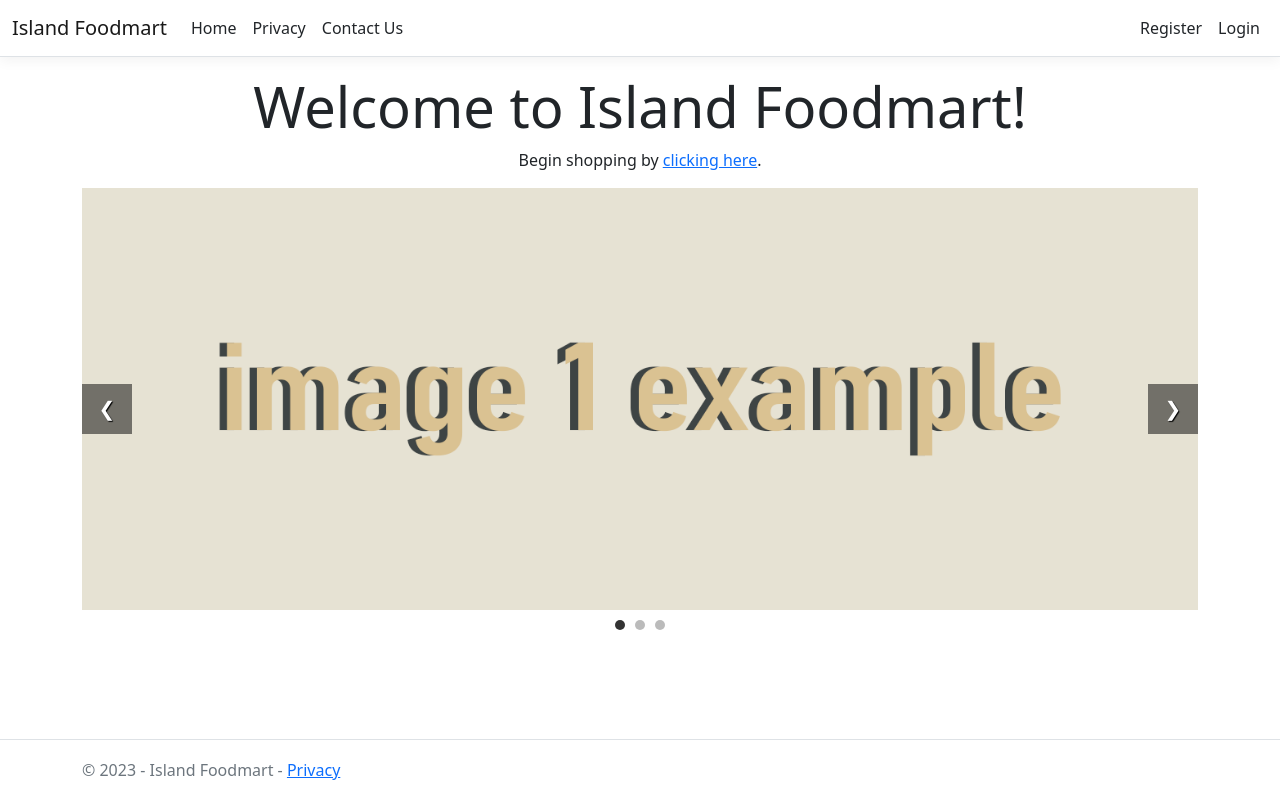
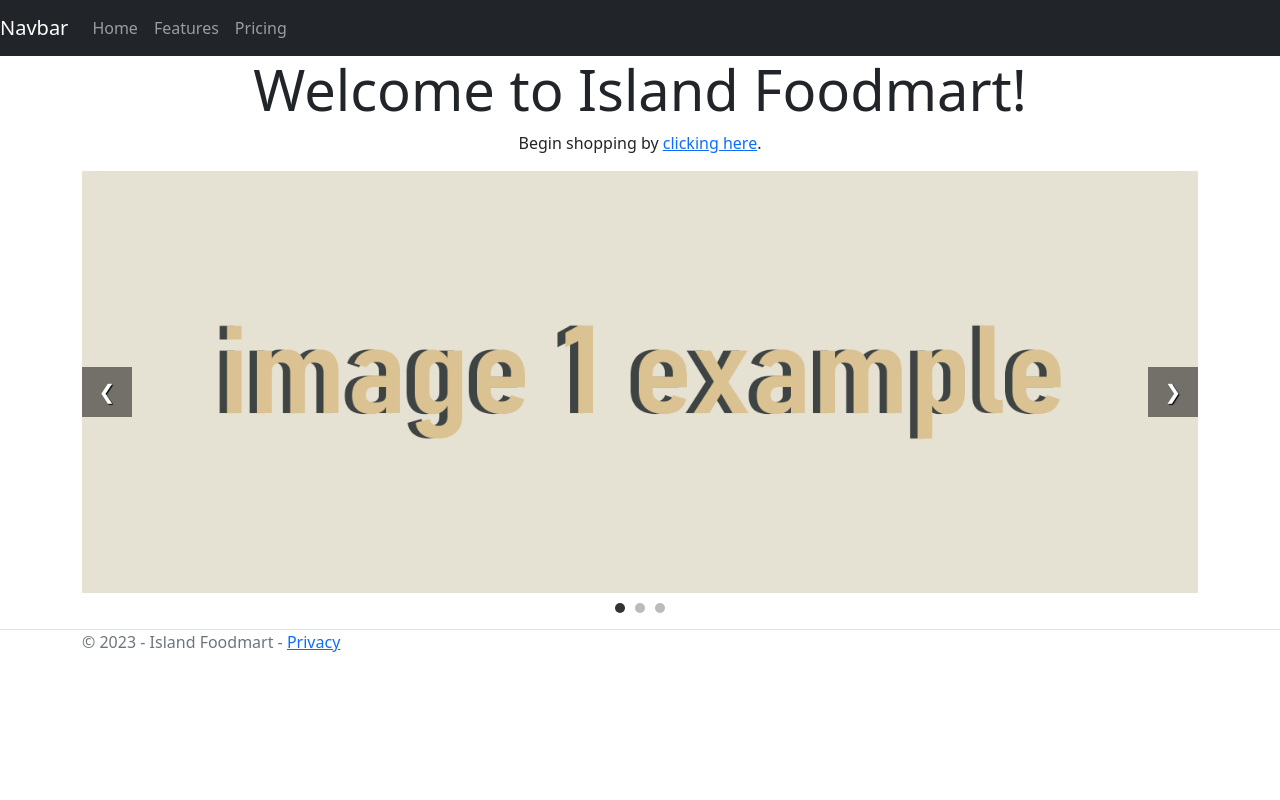
Before and after one commit to Sujal-Chand/IslandFoodmart, an ASP.NET Core app: page / in a window 1280 px wide. Run offline with ASP.NET Core 8, Linux system fonts and the light colour scheme; style sheets or scripts are compiled from the project's sources; some libraries are stand-ins or nearby versions.

Commit message:
Changed nNavbar

```diff
--- a/IslandFoodmart/Views/Shared/_Layout.cshtml
+++ b/IslandFoodmart/Views/Shared/_Layout.cshtml
@@ -9,6 +9,27 @@
     <link rel="stylesheet" href="~/IslandFoodmart.styles.css" asp-append-version="true" />
 </head>
 <body>
+    <nav class="navbar navbar-expand-lg navbar-dark bg-dark">
+        <a class="navbar-brand" href="#">Navbar</a>
+        <button class="navbar-toggler" type="button" data-toggle="collapse" data-target="#navbarNav" aria-controls="navbarNav" aria-expanded="false" aria-label="Toggle navigation">
+            <span class="navbar-toggler-icon"></span>
+        </button>
+        <div class="collapse navbar-collapse" id="navbarNav">
+            <ul class="navbar-nav">
+                <li class="nav-item">
+                    <a class="nav-link" asp-area="" asp-controller="Home" asp-action="Privacy">Home</a>
+                </li>
+                <li class="nav-item">
+                    <a class="nav-link" href="#">Features</a>
+                </li>
+                <li class="nav-item">
+                    <a class="nav-link" href="#">Pricing</a>
+                </li>
+
+            </ul>
+        </div>
+    </nav>
+    <!--
     <header>
         <nav class="navbar navbar-expand-sm navbar-toggleable-sm navbar-light bg-white border-bottom box-shadow mb-3">
             <div class="container-fluid">
@@ -34,6 +55,7 @@
             </div>
         </nav>
     </header>
+    -->
     <div class="container">
         <main role="main" class="pb-3">
             @RenderBody()
@@ -50,4 +72,5 @@
     <script src="~/js/site.js" asp-append-version="true"></script>
     @await RenderSectionAsync("Scripts", required: false)
 </body>
+
 </html>
--- a/IslandFoodmart/Views/Shared/_Layout.cshtml.css
+++ b/IslandFoodmart/Views/Shared/_Layout.cshtml.css
@@ -1,48 +1,38 @@
 /* Please see documentation at https://docs.microsoft.com/aspnet/core/client-side/bundling-and-minification
-for details on configuring this project to bundle and minify static web assets. */
+for details on configuring this project to bundle and minify static web assets.
 
-a.navbar-brand {
-  white-space: normal;
-  text-align: center;
-  word-break: break-all;
+.navbar-brand {
+    font-size: 24px;
+    font-weight: bold;
+    letter-spacing: 1px;
+    text-align: center;
 }
 
-a {
-  color: #0077cc;
+.navbar-nav .nav-link {
+    font-size: 18px;
+    font-weight: 500;
+    letter-spacing: 1px;
+    color: #333;
 }
 
-.btn-primary {
-  color: #fff;
-  background-color: #1b6ec2;
-  border-color: #1861ac;
+.navbar-nav .nav-link:hover {
+    color: #007bff;
 }
 
-.nav-pills .nav-link.active, .nav-pills .show > .nav-link {
-  color: #fff;
-  background-color: #1b6ec2;
-  border-color: #1861ac;
+footer {
+    margin-top: 50px;
+    padding: 20px 0;
+    font-size: 16px;
+    color: #777;
 }
 
-.border-top {
-  border-top: 1px solid #e5e5e5;
-}
-.border-bottom {
-  border-bottom: 1px solid #e5e5e5;
+footer a {
+    color: #007bff;
+    text-decoration: none;
 }
 
-.box-shadow {
-  box-shadow: 0 .25rem .75rem rgba(0, 0, 0, .05);
+footer a:hover {
+    text-decoration: underline;
 }
 
-button.accept-policy {
-  font-size: 1rem;
-  line-height: inherit;
-}
-
-.footer {
-  position: absolute;
-  bottom: 0;
-  width: 100%;
-  white-space: nowrap;
-  line-height: 60px;
-}
+    */
```
Also changed, not shown: IslandFoodmart/Views/Home/Index.cshtml (line endings or trailing spaces).
